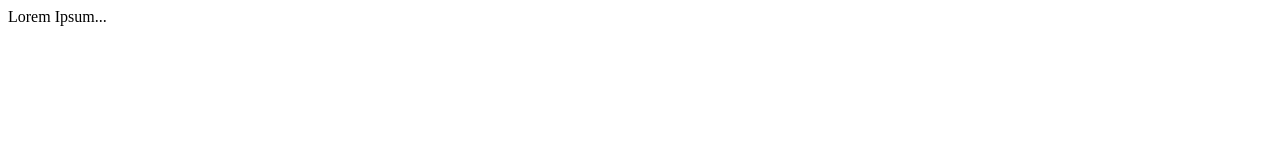
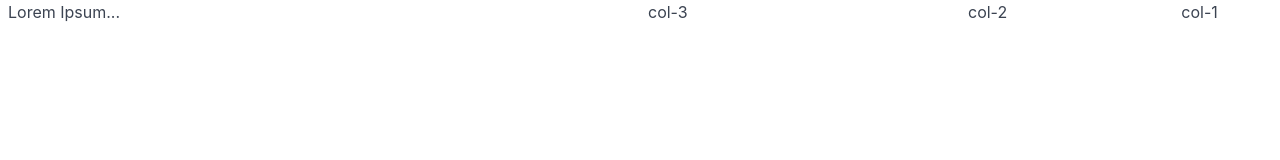
Before and after one commit to hamptonpieryc/website, a plain HTML site: page index.html in a window 1280 px wide. Drawn offline with nearby package versions, Linux system fonts and the light colour scheme.

Commit message:
added spectre.css

```diff
--- a/index.html
+++ b/index.html
@@ -1,9 +1,21 @@
 <html>
 <head>
     <title>Hampton Pier YC</title>
+
+    <link rel="stylesheet" href="https://unpkg.com/spectre.css/dist/spectre.min.css">
+    <link rel="stylesheet" href="https://unpkg.com/spectre.css/dist/spectre-exp.min.css">
+    <link rel="stylesheet" href="https://unpkg.com/spectre.css/dist/spectre-icons.min.css">
 </head>
 <body>
-Lorem Ipsum...
+<div class="container">
+    <div class="columns">
+        <div class="column col-6">Lorem Ipsum...</div>
+        <div class="column col-3">col-3</div>
+        <div class="column col-2">col-2</div>
+        <div class="column col-1">col-1</div>
+    </div>
+</div>
+
 
 </body>
 
```
